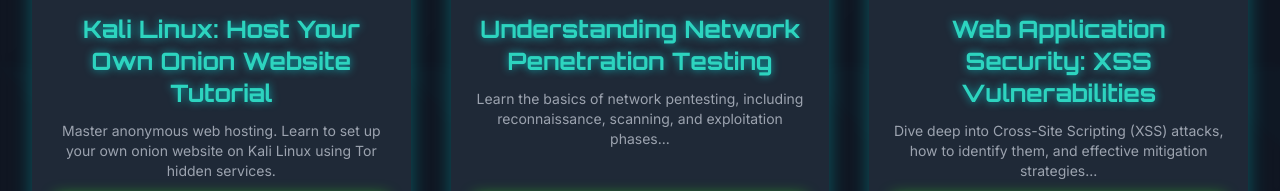
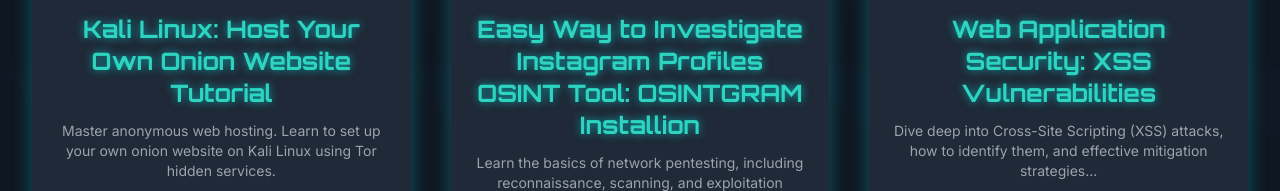
Before and after one commit to EthicalExplorers/ethicalexplorers.github.io, a plain HTML site: page index.html in a window 1280 px wide. Shown: the part 2133-2324 px from the top of the page. Drawn offline with nearby package versions, Linux system fonts and the light colour scheme.

Commit message:
Update index.html

```diff
--- a/index.html
+++ b/index.html
@@ -314,10 +314,10 @@
                 link: "https://youtu.be/lM8YPeLNbhA"
             },
             {
-                title: "Understanding Network Penetration Testing",
+                title: "Easy Way to Investigate Instagram Profiles OSINT Tool: OSINTGRAM Installion", // Updated title
                 description: "Learn the basics of network pentesting, including reconnaissance, scanning, and exploitation phases...",
                 thumbnail: "https://placehold.co/600x337/1A1A1A/00FFFF?text=Video+Thumbnail+1",
-                link: "https://youtube.com/watch?v=yourvideoid1"
+                link: "https://youtu.be/nysaecTpCqM"
             },
             {
                 title: "Web Application Security: XSS Vulnerabilities",
```
